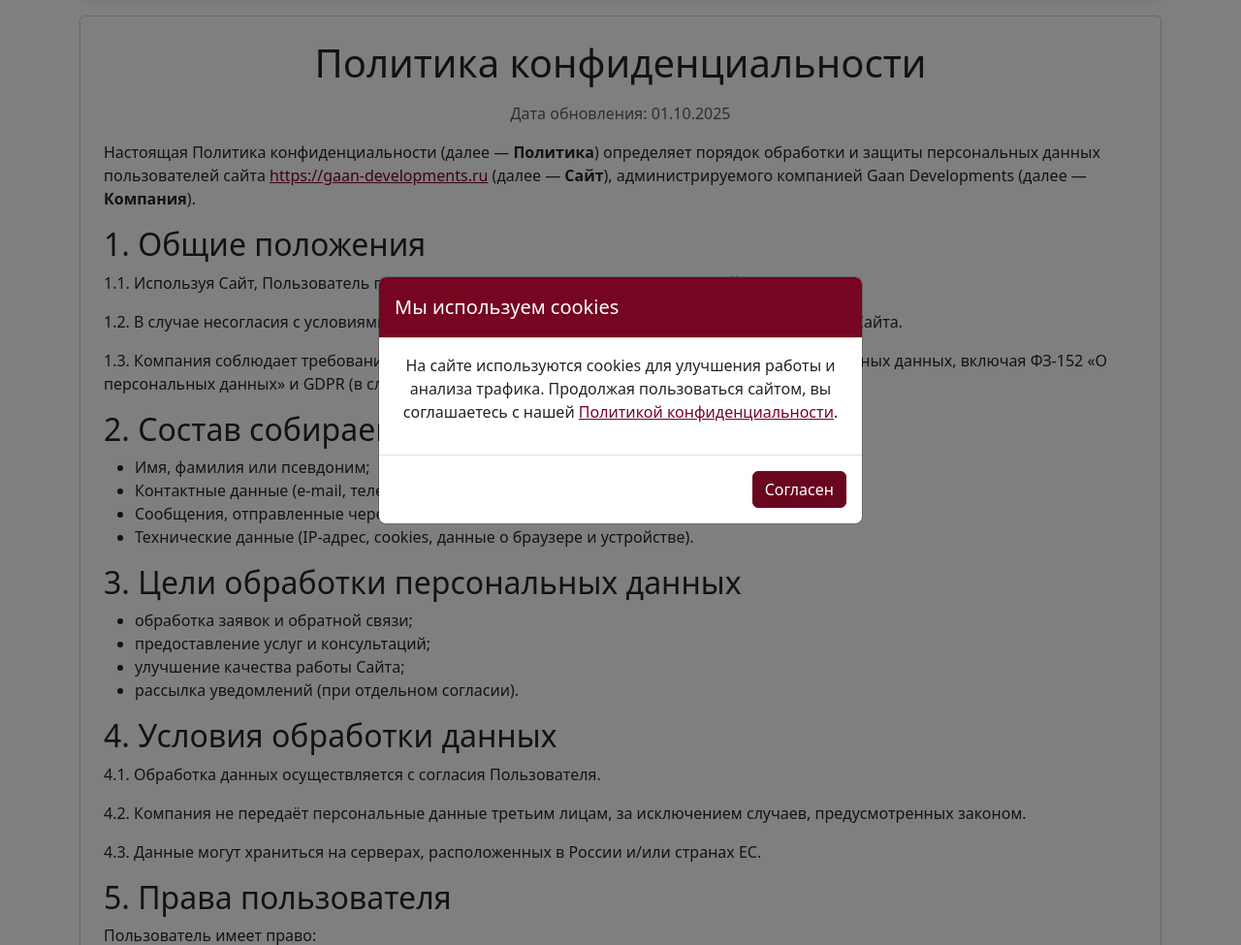
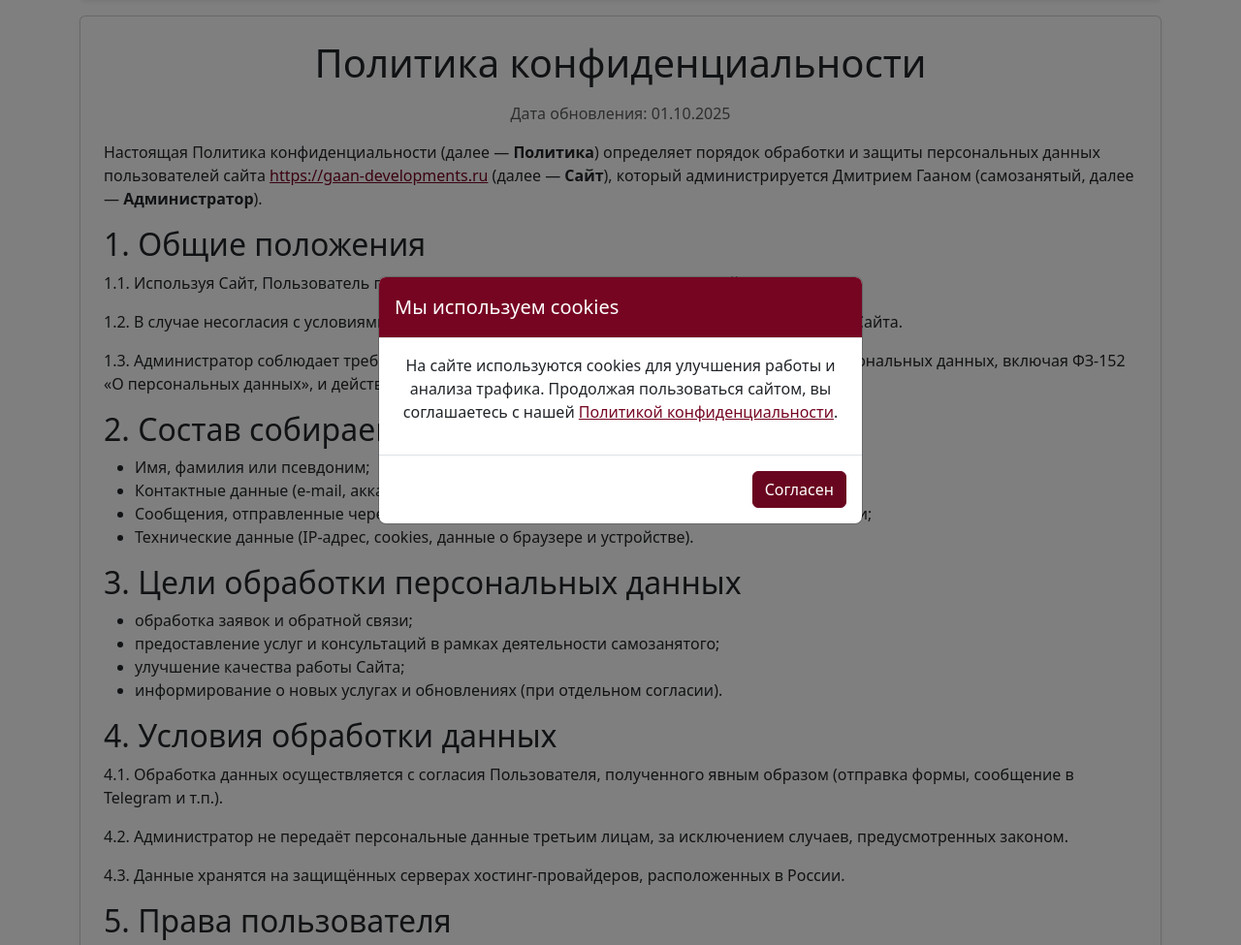
Before and after one commit to Gaan-Dmitry/gaan-developments.ru, a PHP site: page /privacy.php in a window 1280 px wide. Shown: the part 150-1125 px from the top of the page at 97% size. Run offline with PHP 8.4, Linux system fonts and the light colour scheme.

Commit message:
Update privacy policy author and details

```diff
--- a/privacy.php
+++ b/privacy.php
@@ -10,7 +10,7 @@ require 'config.php';
   <!-- SEO -->
   <title>Политика конфиденциальности — Gaan Developments</title>
   <meta name="description" content="Политика конфиденциальности сайта Gaan Developments. Порядок обработки и защиты персональных данных пользователей.">
-  <meta name="author" content="Gaan Developments">
+  <meta name="author" content="Dmitry Gaan">
   <link rel="canonical" href="https://gaan-developments.ru/privacy.php">
 
   <!-- Open Graph -->
@@ -35,37 +35,37 @@ require 'config.php';
     <p class="text-muted text-center">Дата обновления: <time datetime="2025-10-01">01.10.2025</time></p>
 
     <p>Настоящая Политика конфиденциальности (далее — <strong>Политика</strong>) определяет порядок обработки и защиты персональных данных пользователей сайта
-      <a href="https://gaan-developments.ru" itemprop="url">https://gaan-developments.ru</a> (далее — <strong>Сайт</strong>), администрируемого компанией
-      <span itemprop="publisher" itemscope itemtype="https://schema.org/Organization">
-        <span itemprop="name">Gaan Developments</span>
-      </span> (далее — <strong>Компания</strong>).
+      <a href="https://gaan-developments.ru" itemprop="url">https://gaan-developments.ru</a> (далее — <strong>Сайт</strong>), который администрируется
+      <span itemprop="publisher" itemscope itemtype="https://schema.org/Person">
+        <span itemprop="name">Дмитрием Гааном</span>
+      </span> (самозанятый, далее — <strong>Администратор</strong>).
     </p>
 
     <h2>1. Общие положения</h2>
     <p>1.1. Используя Сайт, Пользователь подтверждает согласие с условиями настоящей Политики.</p>
     <p>1.2. В случае несогласия с условиями Политики Пользователь обязан прекратить использование Сайта.</p>
-    <p>1.3. Компания соблюдает требования действующего законодательства в сфере защиты персональных данных, включая ФЗ-152 «О персональных данных» и GDPR (в случаях применения).</p>
+    <p>1.3. Администратор соблюдает требования действующего законодательства в сфере защиты персональных данных, включая ФЗ-152 «О персональных данных», и действует в рамках правового статуса самозанятого.</p>
 
     <h2>2. Состав собираемых данных</h2>
     <ul>
       <li>Имя, фамилия или псевдоним;</li>
-      <li>Контактные данные (e-mail, телефон, аккаунты в мессенджерах);</li>
-      <li>Сообщения, отправленные через формы обратной связи;</li>
+      <li>Контактные данные (e-mail, аккаунты в мессенджерах);</li>
+      <li>Сообщения, отправленные через формы обратной связи, Telegram-бота или иными способами;</li>
       <li>Технические данные (IP-адрес, cookies, данные о браузере и устройстве).</li>
     </ul>
 
     <h2>3. Цели обработки персональных данных</h2>
     <ul>
       <li>обработка заявок и обратной связи;</li>
-      <li>предоставление услуг и консультаций;</li>
+      <li>предоставление услуг и консультаций в рамках деятельности самозанятого;</li>
       <li>улучшение качества работы Сайта;</li>
-      <li>рассылка уведомлений (при отдельном согласии).</li>
+      <li>информирование о новых услугах и обновлениях (при отдельном согласии).</li>
     </ul>
 
     <h2>4. Условия обработки данных</h2>
-    <p>4.1. Обработка данных осуществляется с согласия Пользователя.</p>
-    <p>4.2. Компания не передаёт персональные данные третьим лицам, за исключением случаев, предусмотренных законом.</p>
-    <p>4.3. Данные могут храниться на серверах, расположенных в России и/или странах ЕС.</p>
+    <p>4.1. Обработка данных осуществляется с согласия Пользователя, полученного явным образом (отправка формы, сообщение в Telegram и т.п.).</p>
+    <p>4.2. Администратор не передаёт персональные данные третьим лицам, за исключением случаев, предусмотренных законом.</p>
+    <p>4.3. Данные хранятся на защищённых серверах хостинг-провайдеров, расположенных в России.</p>
 
     <h2>5. Права пользователя</h2>
     <p>Пользователь имеет право:</p>
@@ -75,24 +75,26 @@ require 'config.php';
       <li>отзывать согласие на обработку данных;</li>
       <li>ограничивать обработку своих данных.</li>
     </ul>
-    <p>Для реализации прав достаточно направить запрос на e-mail: <a href="mailto:gaandima55@yandex.ru" itemprop="email">gaandima55@yandex.ru</a>.</p>
+    <p>Для реализации прав необходимо направить запрос на e-mail: <a href="mailto:gaandima55@yandex.ru" itemprop="email">gaandima55@yandex.ru</a> или через Telegram-бота.</p>
 
     <h2>6. Cookies и аналитика</h2>
     <p>Сайт использует cookies для корректной работы и анализа трафика. Пользователь может отключить cookies в настройках браузера, однако это может повлиять на функционал сайта.</p>
 
     <h2>7. Меры защиты</h2>
-    <p>Компания принимает необходимые организационные и технические меры для защиты персональных данных от неправомерного доступа, изменения или удаления.</p>
+    <p>Администратор принимает необходимые организационные и технические меры для защиты персональных данных от неправомерного доступа, изменения или удаления.</p>
 
     <h2>8. Изменения политики</h2>
-    <p>Компания оставляет за собой право обновлять настоящую Политику. Новая редакция вступает в силу с момента её публикации на Сайте.</p>
+    <p>Администратор оставляет за собой право обновлять настоящую Политику. Новая редакция вступает в силу с момента её публикации на Сайте.</p>
 
     <h2>9. Контактные данные</h2>
-    <p>Если у вас возникли вопросы по обработке персональных данных, свяжитесь с нами:</p>
+    <p>Если у вас возникли вопросы по обработке персональных данных, свяжитесь со мной:</p>
     <ul>
       <li>📧 E-mail: <a href="mailto:gaandima55@yandex.ru">gaandima55@yandex.ru</a></li>
-      <li>📞 Телефон: <a href="tel:+79043294061">+7 (904) 329-40-61</a></li>
+      <li>📢 Telegram-канал: <a href="https://t.me/gaan_developments" target="_blank">https://t.me/gaan_developments</a></li>
+      <li>🤖 Telegram-бот для заявок: <a href="https://t.me/Gaan_Developments_bot" target="_blank">@Gaan_Developments_bot</a></li>
       <li>🌍 Сайт: <a href="https://gaan-developments.ru">https://gaan-developments.ru</a></li>
     </ul>
+    <p><em>Администратор сайта и обработки данных: Дмитрий Гаан (самозанятый)</em></p>
   </section>
 
   <?php require_once __DIR__ . '/footer.php'; ?>
```
